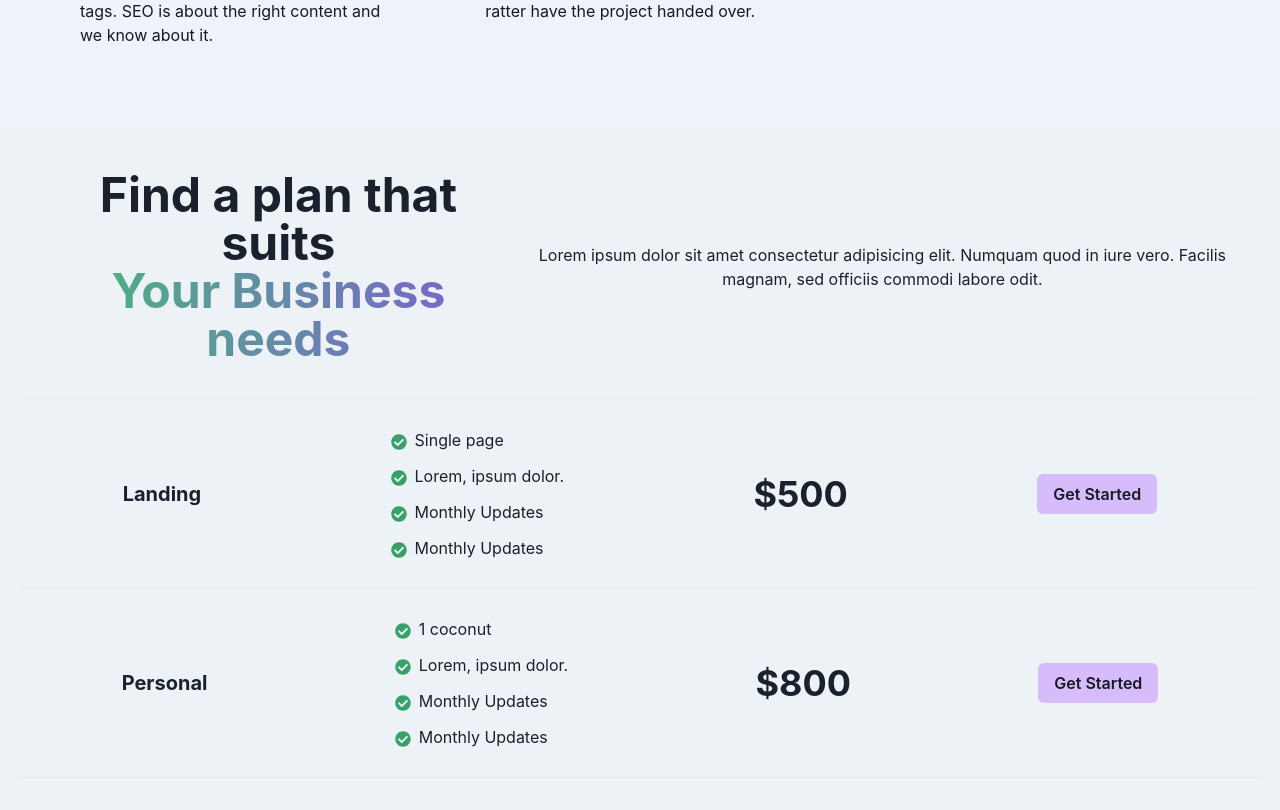
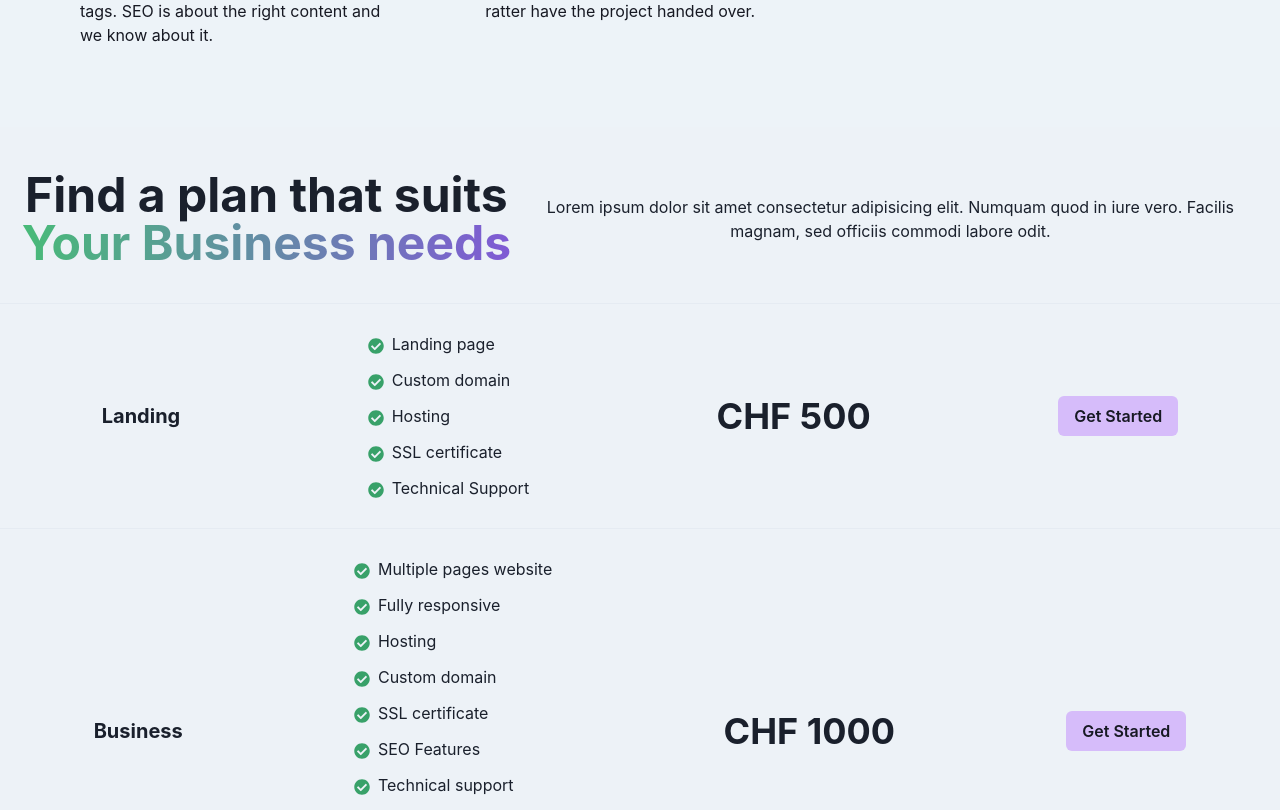
Before and after one commit to apariciodevs/wrine-2.0, a Next.js app: page / in a window 1280 px wide. Shown: the part 1980-2790 px from the top of the page. Built offline with nearby package versions, Linux system fonts and the light colour scheme.

Commit message:
pricing overflow fixed

```diff
--- /dev/null
+++ b/components/Contact.jsx
@@ -0,0 +1,26 @@
+import { GridItem, Textarea, SimpleGrid, Link, Input, Flex, Button, Heading, Text , useColorMode, useColorModeValue} from "@chakra-ui/react"
+
+
+
+const Contact  = () => {
+    const { colorMode, toggleColorMode } = useColorMode();
+    const btnBg = useColorModeValue("purple.100", "purple.100");
+    const btnColor = useColorModeValue("gray.900", "gray.900");
+    const btnHover = useColorModeValue("pink", "blue");
+    const logInBoxBg = useColorModeValue("gray.200", "gray.900")
+    return (
+            <SimpleGrid height={'100vh'} columns={2} spacing={10} >
+
+            <GridItem >
+              <Heading mb={6}>Get in touch</Heading>
+              <Input placeholder="email@gmail.com" variant="filled" mb={3} type="email"></Input>
+              <Input placeholder="******" variant="filled" mb={6} type="password"></Input>
+              <Textarea variant={'filled'} height={100} mb={8}  placeholder="message"></Textarea>
+              <Button color={btnColor} variant={'solid'} mb={6} bg={btnBg}>Send</Button>
+            </GridItem>
+          </SimpleGrid>
+        )
+     ;
+}
+
+export default Contact ;
--- a/components/Navbar.jsx
+++ b/components/Navbar.jsx
@@ -59,7 +59,13 @@ export default function Navbar() {
 
             <NextLink href="#solutions" passHref>
               <Button as="a" variant="ghost" aria-label="About" my={5} w="100%">
-                Features
+                Solutions
+              </Button>
+            </NextLink>
+
+            <NextLink href="#plans" passHref>
+              <Button as="a" variant="ghost" aria-label="About" my={5} w="100%">
+                Plans
               </Button>
             </NextLink>
 
@@ -135,13 +141,24 @@ export default function Navbar() {
               </Button>
             </NextLink>
 
-            <NextLink href="/about" passHref>
+            <NextLink href="#solutions" passHref>
               <Button as="a" variant="ghost" aria-label="About" my={5} w="100%">
-                About
+                Solutions
               </Button>
             </NextLink>
 
-            <NextLink href="/contact" passHref>
+            <NextLink href="#plans" passHref>
+              <Button
+                as="a"
+                variant="ghost"
+                aria-label="Contact"
+                my={5}
+                w="100%"
+              >
+                Plans
+              </Button>
+            </NextLink>
+            <NextLink href="/" passHref>
               <Button
                 as="a"
                 variant="ghost"
--- a/components/Pricing.tsx
+++ b/components/Pricing.tsx
@@ -8,29 +8,32 @@ import {
     ListItem,
     Stack,
     Text,
+    Flex,
     useColorModeValue,
   } from '@chakra-ui/react';
   import { FaCheckCircle } from 'react-icons/fa';
 
   const optionsLanding = [
-    { id: 1, desc: 'Single page' },
-    { id: 2, desc: 'Lorem, ipsum dolor.' },
-    { id: 3, desc: 'Monthly Updates' },
-    { id: 3, desc: 'Monthly Updates' },
+    { id: 1, desc: 'Landing page' },
+    { id: 2, desc: 'Custom domain' },
+    { id: 3, desc: 'Hosting' },
+    { id: 3, desc: 'SSL certificate' },
+    { id: 3, desc: 'Technical Support' },
   ];
 
-  const optionsPersonal = [
-    { id: 1, desc: '1 coconut' },
-    { id: 2, desc: 'Lorem, ipsum dolor.' },
-    { id: 3, desc: 'Monthly Updates' },
-    { id: 3, desc: 'Monthly Updates' },
+  const optionsBusiness = [
+    { id: 1, desc: 'Multiple pages website' },
+    { id: 1, desc: 'Fully responsive' },
+    { id: 2, desc: 'Hosting' },
+    { id: 3, desc: 'Custom domain' },
+    { id: 3, desc: 'SSL certificate' },
+    { id: 3, desc: 'SEO Features' },
+    { id: 3, desc: 'Technical support' },
+    { id: 3, desc: 'Analytics and metrics' },
+    { id: 3, desc: 'Unlimited Bandwidth' },
+    { id: 3, desc: 'Video Storage' },
   ];
-  const optionsBusiness = [
-    { id: 1, desc: '1 coconut' },
-    { id: 2, desc: 'Lorem, ipsum dolor.' },
-    { id: 3, desc: 'Monthly Updates' },
-    { id: 3, desc: 'Monthly Updates' },
-  ];
+
 
 
   interface PackageTierProps {
@@ -62,6 +65,7 @@ import {
 
     return (
       <Stack
+        width={'100vw'}
         p={3}
         py={3}
         justifyContent={{
@@ -96,8 +100,8 @@ import {
   };
   const Pricing = () => {
     return (
-      <Box py={6} px={5} min={'100vh'}>
-        <Stack spacing={4} width={'100%'} direction={'column'}>
+      <Flex  justifyContent={'center'} alignContent={'center'} alignItems={'center'} direction={'column'} id="plans" py={6} px={5} >
+        <Stack spacing={4}>
           <Stack
             p={5}
             alignItems={'center'}
@@ -133,18 +137,17 @@ import {
             </Stack>
           </Stack>
           <Divider />
-          <PackageTier title={'Landing'} typePlan="$500" options={optionsLanding} />
+          <PackageTier title={'Landing'} typePlan="CHF 500" options={optionsLanding} />
           <Divider />
           <PackageTier
-            title={'Personal'}
+            title={'Business'}
             checked={true}
-            typePlan="$800"
-            options={optionsPersonal}
+            typePlan="CHF 1000"
+            options={optionsBusiness}
           />
           <Divider />
-          <PackageTier title={'Business'} typePlan="$1000" options={optionsBusiness} />
         </Stack>
-      </Box>
+      </Flex>
     );
   };
 
--- a/pages/index.js
+++ b/pages/index.js
@@ -11,6 +11,8 @@ import Hero from '../components/Hero'
 import Layout from '../components/Layout'
 import Features from '../components/Features'
 import Pricing from "../components/Pricing.tsx"
+import Contact from '../components/Contact'
+
 export default function Home() {
   return (
     <div>
@@ -20,10 +22,9 @@ export default function Home() {
         <link rel="icon" href="/favicon.ico" />
       </Head>
 
-      <Flex flexDirection={'column'} alignItems='center'>
+      <Flex overflow='hidden' justifyContent={'center'} flexDirection={'column'} alignItems='center'>
       <Hero></Hero>
       <Features></Features>
-
       <Pricing></Pricing>
       </Flex>
 
```
Also changed, not shown: components/ColorModeToggle.jsx (deleted, +0 -22 lines), components/Work.jsx (deleted).
